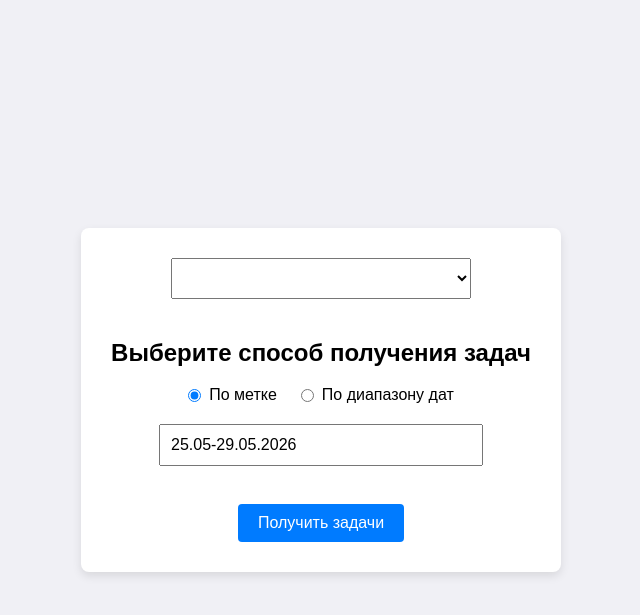
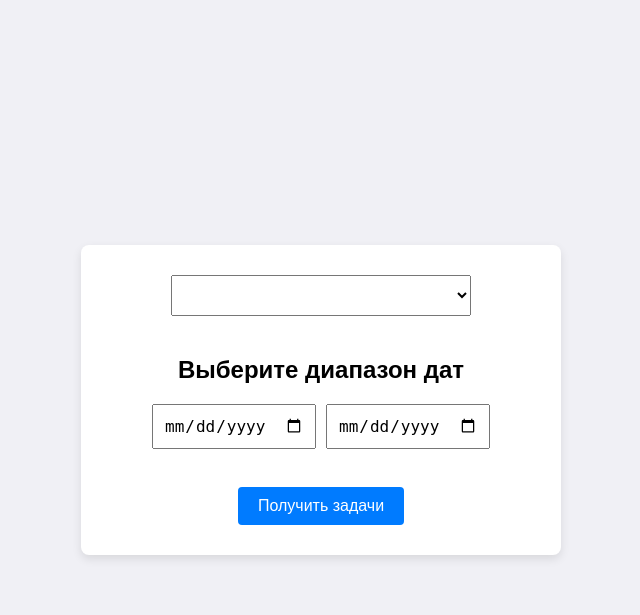
Before and after one commit to aleksandrmalinoko/sfera_kanban, a Flask app: page / in a window 1280 px wide. Shown: the top 615 px of the page, without its empty margins (319-959 px from the left). Run offline with Flask 3, Linux system fonts and the light colour scheme; lists and menus that the app fills with data are empty; parts of the project's set-up code (start-up, migrations or seed data) failed here and were passed over.

Commit message:
Упростить форму выбора и пометить задачи без родителя
- Убрать с первой страницы режим «По метке», оставить только диапазон дат
- Убрать жёлтую подсветку задач при совпадении метки с диапазоном
- Выводить красное «Нет родительской задачи» в карточке, когда у задачи нет ни одного родителя

Co-Authored-By: Claude Opus 4.7 <noreply@anthropic.com>

```diff
--- a/templates/kanban.html
+++ b/templates/kanban.html
@@ -169,7 +169,6 @@
     .menu-button { position: fixed; bottom: 20px; left: 20px; width: 50px; height: 50px; background-color: var(--menu-button-bg); color: var(--menu-button-text); border: none; border-radius: 50%; z-index: 1002; cursor: pointer; font-size: 24px; line-height: 50px; text-align: center; }
     .description-content { display: none; margin-top: 5px; }
     .description-toggle { cursor: pointer; color: var(--description-link); text-decoration: underline; background: none; border: none; padding: 0; font-size: 1em; }
-    .task-highlight { background-color: var(--highlight-bg); }
     .parent-funding { color: #6b7280; }
     .funding-mismatch { color: #d61f1f; font-weight: 600; }
     .funding-mismatch a { color: inherit; }
@@ -179,8 +178,7 @@
 </head>
 <body>
   {% macro task_card(task, board_type) -%}
-  {% set highlight = task.label is defined and label_to_match in task.label %}
-  <div class="task{% if highlight %} task-highlight{% endif %}">
+  <div class="task">
     <div>
       <strong>Номер:</strong>
       <a href="{{ sfera_base_url }}/tasks/area/{{ task.area }}/task/{{ task.number }}" target="_blank" rel="noopener noreferrer">{{ task.number }}</a>
@@ -245,6 +243,8 @@
           {% endfor %}
         </ul>
       </div>
+    {% else %}
+      <div class="funding-mismatch">Нет родительской задачи</div>
     {% endif %}
     {% if task.label %}
       <div><strong>Метки:</strong> {{ task.label }}</div>
--- a/templates/query.html
+++ b/templates/query.html
@@ -37,20 +37,6 @@
       font-size: 16px;
     }
 
-    .radio-group label {
-      display: flex;
-      align-items: center;
-      gap: 8px;
-      margin: 0;
-      cursor: pointer;
-    }
-
-    .radio-group input[type="radio"] {
-      margin: 0;
-      width: auto;
-      accent-color: #007bff;
-    }
-
     .query-form button {
       padding: 10px 20px;
       font-size: 16px;
@@ -70,16 +56,8 @@
       opacity: 0.7;
     }
 
-    .query-form .radio-group {
-      margin: 0 auto 20px;
+    #dates-input {
       display: flex;
-      justify-content: center;
-      gap: 24px;
-      flex-wrap: wrap;
-    }
-
-    #dates-input {
-      display: none;
       gap: 10px;
       justify-content: center;
     }
@@ -171,26 +149,13 @@
     </div>
 
     <form id="fetch-form" action="/fetch-tasks" method="POST" onsubmit="return startFetch(event)">
+      <input type="hidden" name="mode" value="dates" />
       <select name="area" id="area-select">
         {% for area in areas %}
           <option value="{{ area }}" {% if area == selected_area %}selected{% endif %}>{{ area }}</option>
         {% endfor %}
       </select>
-      <h2>Выберите способ получения задач</h2>
-
-      <div class="radio-group">
-        <label>
-          <input type="radio" name="mode" value="label" checked onchange="toggleMode()"> По метке
-        </label>
-        <label>
-          <input type="radio" name="mode" value="dates" onchange="toggleMode()"> По диапазону дат
-        </label>
-      </div>
-
-      <div id="label-input">
-        <input list="week-options" name="query_label" id="week-select" type="text" placeholder="23.06-27.06.2025" />
-        <datalist id="week-options"></datalist>
-      </div>
+      <h2>Выберите диапазон дат</h2>
 
       <div id="dates-input">
         <input type="date" name="start_date" />
@@ -205,65 +170,12 @@
   <script>
     let statusPollInterval = null;
 
-    function formatDate(date) {
-      return date.toLocaleDateString('ru-RU', {
-        day: '2-digit',
-        month: '2-digit'
-      });
-    }
-
-    function getCurrentMonday(date) {
-      const day = date.getDay();
-      const diff = day === 0 ? -6 : 1 - day;
-      const monday = new Date(date);
-      monday.setDate(date.getDate() + diff);
-      return monday;
-    }
-
-    function generateWeeks(count = 10) {
-      const datalist = document.getElementById('week-options');
-      const input = document.getElementById('week-select');
-      const currentMonday = getCurrentMonday(new Date());
-
-      for (let i = -count; i <= count; i++) {
-        const monday = new Date(currentMonday);
-        monday.setDate(monday.getDate() + i * 7);
-
-        const friday = new Date(monday);
-        friday.setDate(friday.getDate() + 4);
-
-        const label = `${formatDate(monday)}-${formatDate(friday)}.${friday.getFullYear()}`;
-        const option = document.createElement('option');
-        option.value = label;
-        datalist.appendChild(option);
-
-        if (i === 0) {
-          input.value = label;
-        }
-      }
-    }
-
-    function toggleMode() {
-      const mode = document.querySelector('input[name="mode"]:checked').value;
-      document.getElementById('label-input').style.display = mode === 'label' ? 'block' : 'none';
-      document.getElementById('dates-input').style.display = mode === 'dates' ? 'flex' : 'none';
-    }
-
     function validateForm() {
-      const mode = document.querySelector('input[name="mode"]:checked').value;
-      if (mode === 'dates') {
-        const start = document.querySelector('[name="start_date"]').value;
-        const end = document.querySelector('[name="end_date"]').value;
-        if (!start || !end) {
-          alert('Пожалуйста, выберите начальную и конечную дату.');
-          return false;
-        }
-      } else {
-        const label = document.getElementById('week-select').value.trim();
-        if (!label) {
-          alert('Пожалуйста, выберите или введите метку.');
-          return false;
-        }
+      const start = document.querySelector('[name="start_date"]').value;
+      const end = document.querySelector('[name="end_date"]').value;
+      if (!start || !end) {
+        alert('Пожалуйста, выберите начальную и конечную дату.');
+        return false;
       }
       return true;
     }
@@ -375,8 +287,6 @@
 
       return false;
     }
-
-    generateWeeks();
   </script>
 </body>
 </html>
```
